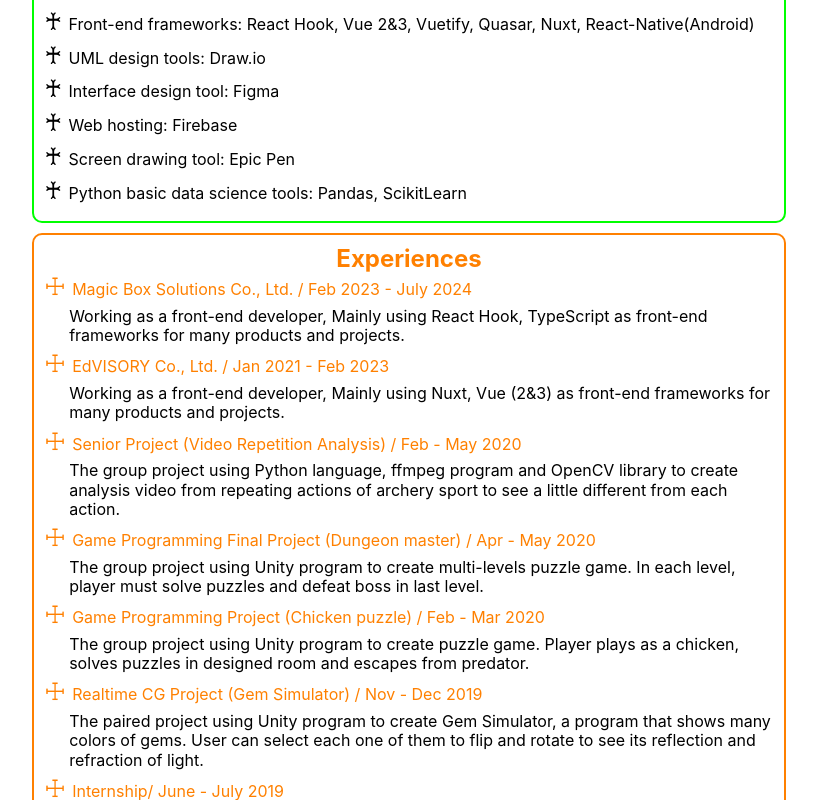
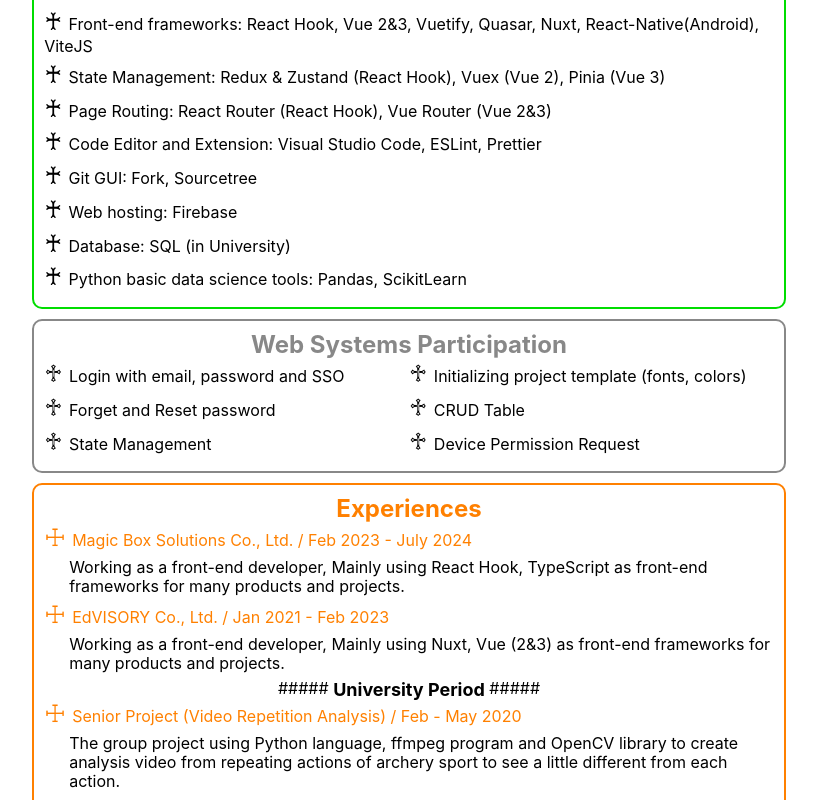
Before and after one commit to poomktn/poomktn-profile-react, a React (Create React App) app: page / in a window 1280 px wide. Shown: the part 540-1340 px from the top of the page, without its empty margins (231-1048 px from the left). Built offline with nearby package versions, Linux system fonts and the light colour scheme.

Commit message:
large update CV

```diff
--- a/src/assets/styles/App.scss
+++ b/src/assets/styles/App.scss
@@ -14,6 +14,11 @@
 #skill {
   li::marker {
     content: '♰ ';
+  }
+}
+#system {
+  li::marker {
+    content: '♱ ';
   }
 }
 #experience {
--- a/src/assets/styles/color.scss
+++ b/src/assets/styles/color.scss
@@ -1,9 +1,8 @@
 $red: #f00;
-$green: #0f0;
+$green: #0d0;
 $orange: #ff8000;
 $blue: #00f;
-$yellow: #ff0;
-$gold: #ffd700;
+$gold: #eed700;
 $violet: #f0f;
 $cyan: #0ff;
 $white: #fff;
@@ -14,7 +13,6 @@
   'green': $green,
   'orange': $orange,
   'blue': $blue,
-  'yellow': $yellow,
   'violet': $violet,
   'cyan': $cyan,
   'white': $white,
--- a/src/assets/styles/font.scss
+++ b/src/assets/styles/font.scss
@@ -19,6 +19,6 @@
   margin: 0;
 }
 h6 {
-  font-size: 14px;
+  font-size: 16px;
   margin: 0;
 }
--- a/src/assets/styles/layout.scss
+++ b/src/assets/styles/layout.scss
@@ -76,6 +76,9 @@
     flex-wrap: wrap;
   }
 }
+.half {
+  width: 50%;
+}
 $txt: left, center, end;
 @each $elem in $txt {
   .text-#{$elem} {
--- a/src/components/ContactBox.tsx
+++ b/src/components/ContactBox.tsx
@@ -6,23 +6,37 @@
 export function ContactBox() {
   const [tooltip, setTooltip] = useState(false)
   return (
-    <Box color="orange">
-    <div className="mb-1"><b>Tel: </b>{TELEPHONE_NUMBER}</div>
-    <div className="flex">
-      <b>Email:</b>&nbsp;kuntanut.s@gmail.com&nbsp;
-      <div className="relative no-print cursor-default">
-        <div className="bg-black txt-white border-black text-center" style={{width: '20px'}}
-             onMouseEnter={() => setTooltip(true)} onMouseLeave={() => setTooltip(false)}>
-          ?
+    <Box color='orange'>
+      <div className='mb-1'>
+        <b>Tel: </b>
+        <span>{TELEPHONE_NUMBER}</span>
+      </div>
+      <div className='flex'>
+        <b>Email:</b>&nbsp;kuntanut.s@gmail.com&nbsp;
+        <div className='relative no-print cursor-default'>
+          <div
+            className='bg-black txt-white border-black text-center'
+            style={{ width: '20px' }}
+            onMouseEnter={() => setTooltip(true)}
+            onMouseLeave={() => setTooltip(false)}>
+            ?
+          </div>
+          {tooltip && (
+            <div className='tooltip pa-1 bg-black txt-white border-black'>
+              <span>
+                Email is difference from name because I try my name as email but got invalid, so I
+                decide to change vowels of my name
+              </span>
+            </div>
+          )}
         </div>
-        {tooltip &&
-        <div className="tooltip pa-1 bg-black txt-white border-black">
-          Email is difference from name because I try my name as email but got invalid, so I decide
-          to change vowels of my name
-        </div>}
       </div>
-    </div>
-    <div><b>Github:</b> <a href={GITHUB_LINK} target='_blank' rel="noreferrer">{GITHUB_LINK}</a></div>
-  </Box>
+      <div>
+        <b>Github:</b>
+        <a href={GITHUB_LINK} target='_blank' rel='noreferrer'>
+          {GITHUB_LINK}
+        </a>
+      </div>
+    </Box>
   )
 }
--- a/src/components/ExperienceBox.tsx
+++ b/src/components/ExperienceBox.tsx
@@ -4,7 +4,7 @@
   li: string
   txt: string
 }
-const exp: ExperienceProps[] = [
+const exp1: ExperienceProps[] = [
   {
     li: 'Magic Box Solutions Co., Ltd. / Feb 2023 - July 2024',
     txt: 'Working as a front-end developer, Mainly using React Hook, TypeScript as front-end frameworks for many products and projects',
@@ -13,6 +13,8 @@
     li: 'EdVISORY Co., Ltd. / Jan 2021 - Feb 2023',
     txt: 'Working as a front-end developer, Mainly using Nuxt, Vue (2&3) as front-end frameworks for many products and projects',
   },
+]
+const exp2: ExperienceProps[] = [
   {
     li: 'Senior Project (Video Repetition Analysis) / Feb - May 2020',
     txt: 'The group project using Python language, ffmpeg program and OpenCV library to create analysis video from repeating actions of archery sport to see a little different from each action',
@@ -63,10 +65,23 @@
   return (
     <Box color='orange' className='mt-2' title='Experiences'>
       <div id='experience'>
-        {exp.map(({ li, txt }) => (
+        {exp1.map(({ li, txt }) => (
           <div key={li}>
             <li className='txt-orange'>{li}</li>
-            <div className='py-1 ml-5'>{txt}.</div>
+            <div className='py-1 ml-5'>
+              <span>{txt}.</span>
+            </div>
+          </div>
+        ))}
+        <div className='flex justify-center'>
+          #####&nbsp;<h5>University Period</h5>&nbsp;#####
+        </div>
+        {exp2.map(({ li, txt }) => (
+          <div key={li}>
+            <li className='txt-orange'>{li}</li>
+            <div className='py-1 ml-5'>
+              <span>{txt}.</span>
+            </div>
           </div>
         ))}
       </div>
--- a/src/components/SkillBox.tsx
+++ b/src/components/SkillBox.tsx
@@ -2,27 +2,25 @@
 const skill: string[] = [
   'Programming languages: JavaScript, TypeScript, Python',
   'Moderate English writing and communication skills',
-  'Front-end frameworks: React Hook, Vue 2&3, Vuetify, Quasar, Nuxt, React-Native(Android)',
-  'UML design tools: Draw.io',
-  'Interface design tool: Figma',
+  'Front-end frameworks: React Hook, Vue 2&3, Vuetify, Quasar, Nuxt, React-Native(Android), ViteJS',
+  'State Management: Redux & Zustand (React Hook), Vuex (Vue 2), Pinia (Vue 3)',
+  'Page Routing: React Router (React Hook), Vue Router (Vue 2&3)',
+  'Code Editor and Extension: Visual Studio Code, ESLint, Prettier',
+  'Git GUI: Fork, Sourcetree',
   'Web hosting: Firebase',
-  'Screen drawing tool: Epic Pen',
+  'Database: SQL (in University)',
   'Python basic data science tools: Pandas, ScikitLearn',
 ]
 export function SkillBox() {
   return (
     <Box color='green' className='mt-2' title='Main Skills'>
       <div id='skill'>
-        <div>
-          {skill.map(txt => (
-            <li key={txt} className='mb-1'>
-              {txt}
-            </li>
-          ))}
-        </div>
+        {skill.map(txt => (
+          <li key={txt} className='mb-1'>
+            {txt}
+          </li>
+        ))}
       </div>
     </Box>
   )
 }
-
-;<style scoped lang='scss'></style>
--- /dev/null
+++ b/src/components/SystemBox.tsx
@@ -0,0 +1,22 @@
+import { Box } from './Box'
+const system: string[] = [
+  'Login with email, password and SSO',
+  'Initializing project template (fonts, colors)',
+  'Forget and Reset password',
+  'CRUD Table',
+  'State Management',
+  'Device Permission Request',
+]
+export function SystemBox() {
+  return (
+    <Box color='grey' className='mt-2' title='Web Systems Participation'>
+      <div id='system' className='flex flex-wrap'>
+        {system.map(txt => (
+          <li key={txt} className='mb-1 half'>
+            {txt}
+          </li>
+        ))}
+      </div>
+    </Box>
+  )
+}
--- a/src/components/index.ts
+++ b/src/components/index.ts
@@ -5,3 +5,4 @@
 export * from './InterestBox'
 export * from './IntroduceBox'
 export * from './SkillBox'
+export * from './SystemBox'
--- a/src/views/App.tsx
+++ b/src/views/App.tsx
@@ -6,6 +6,7 @@
   InterestBox,
   IntroduceBox,
   SkillBox,
+  SystemBox,
 } from 'components'
 import 'assets/styles/App.scss'
 
@@ -30,6 +31,7 @@
       </div>
       <IntroduceBox />
       <SkillBox />
+      <SystemBox />
       <ExperienceBox />
       <EducationBox />
       <div className='flex justify-center no-print mt-1'>
```
